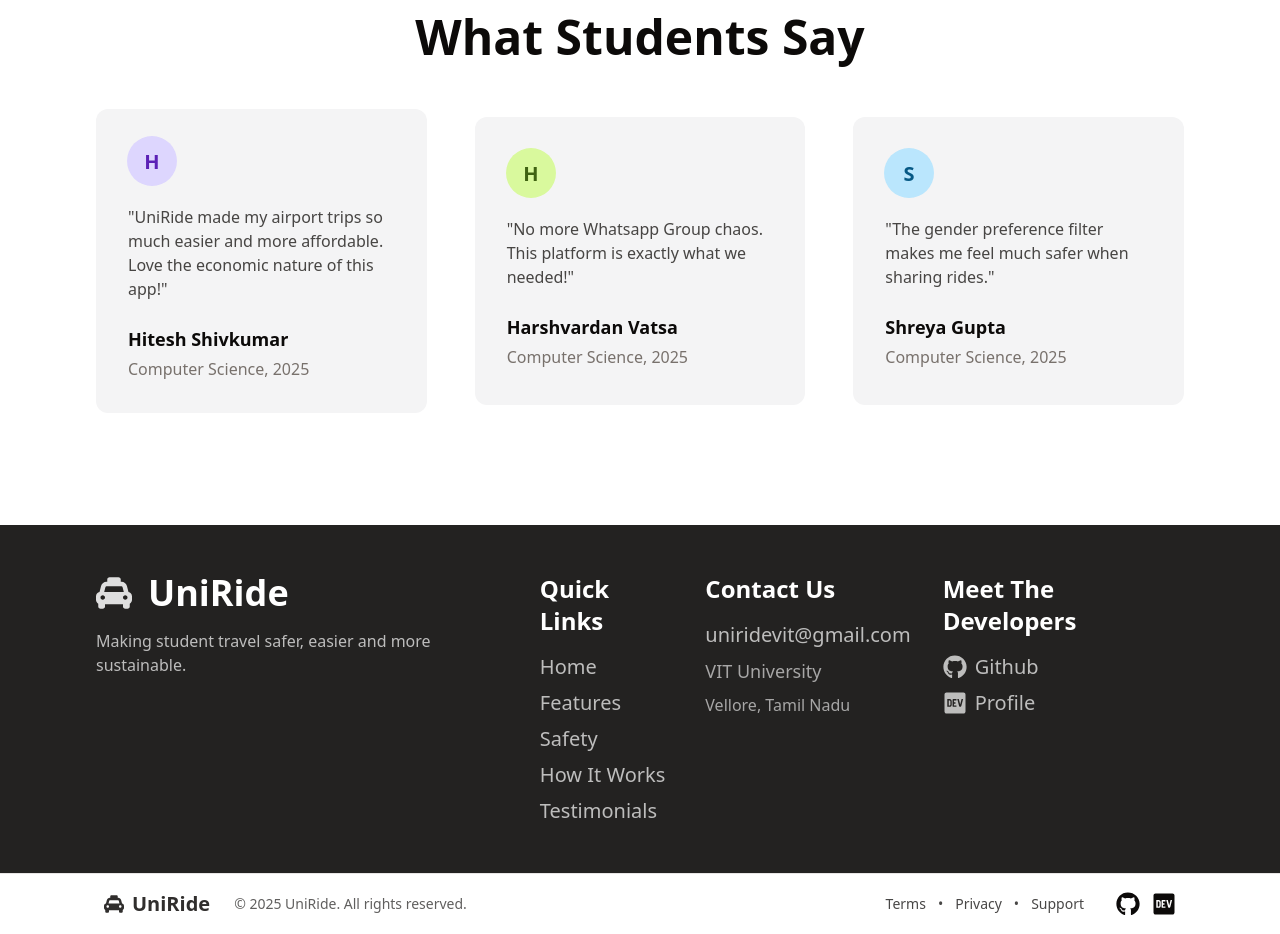
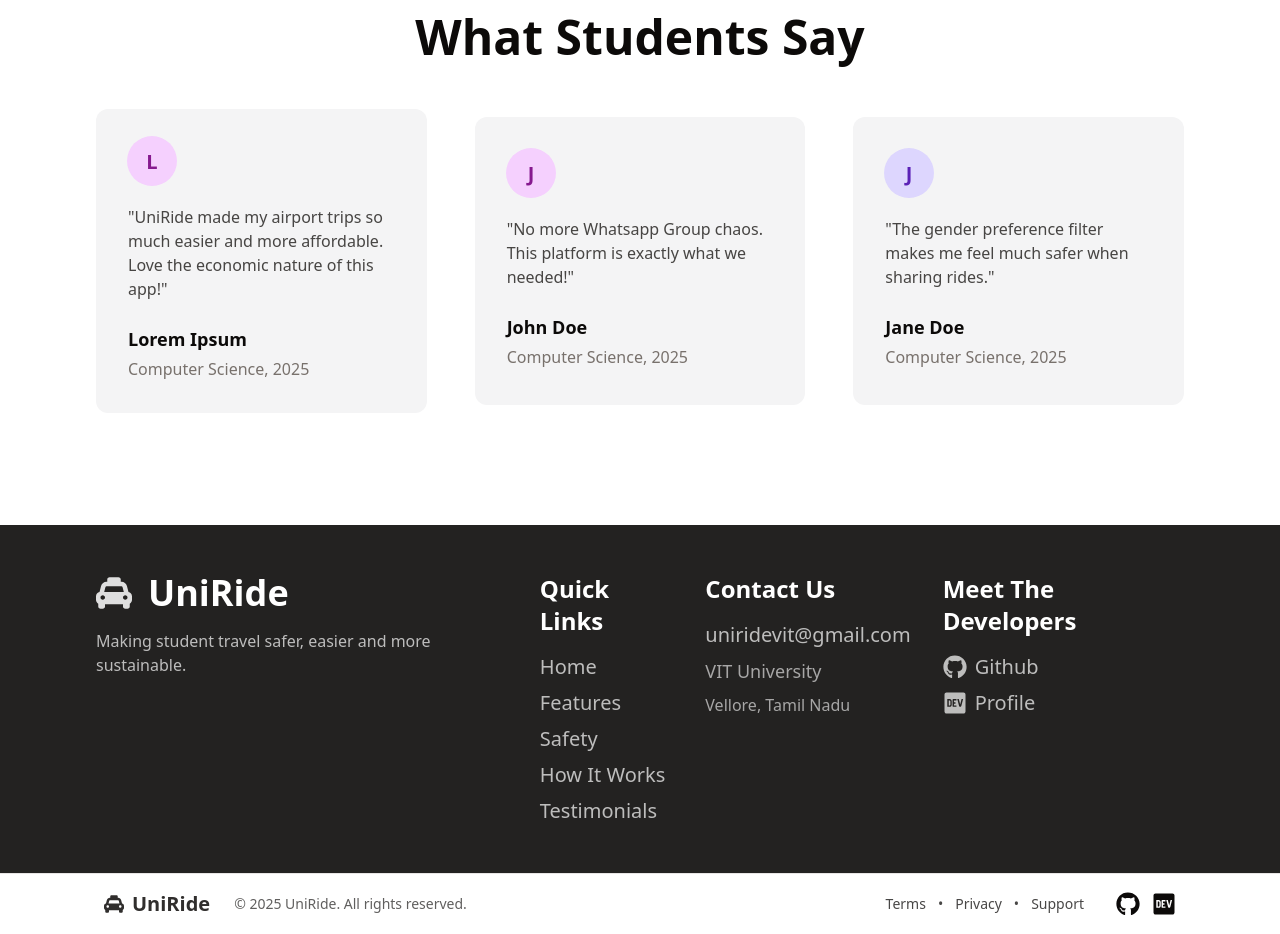
Before and after one commit to TFM-HITESH/uniride, a Next.js app: page / in a window 1280 px wide. Shown: the part 2780-3714 px from the top of the page. Built offline with nearby package versions, Linux system fonts and the light colour scheme; no server answers.

Commit message:
Feedback update

```diff
--- a/src/app/page.tsx
+++ b/src/app/page.tsx
@@ -202,19 +202,19 @@ export default function Home() {
           <div className="pb-[3rem] text-5xl font-bold">What Students Say</div>
           <div className="w-full grid grid-cols-3  gap-12 items-center justify-center">
             <FeedbackCard
-              name="Hitesh Shivkumar"
+              name="Lorem Ipsum"
               branch="Computer Science"
               year="2025"
               comment="UniRide made my airport trips so much easier and more affordable. Love the economic nature of this app!"
             />
             <FeedbackCard
-              name="Harshvardan Vatsa"
+              name="John Doe"
               branch="Computer Science"
               year="2025"
               comment="No more Whatsapp Group chaos. This platform is exactly what we needed!"
             />
             <FeedbackCard
-              name="Shreya Gupta"
+              name="Jane Doe"
               branch="Computer Science"
               year="2025"
               comment="The gender preference filter makes me feel much safer when sharing rides."
```
